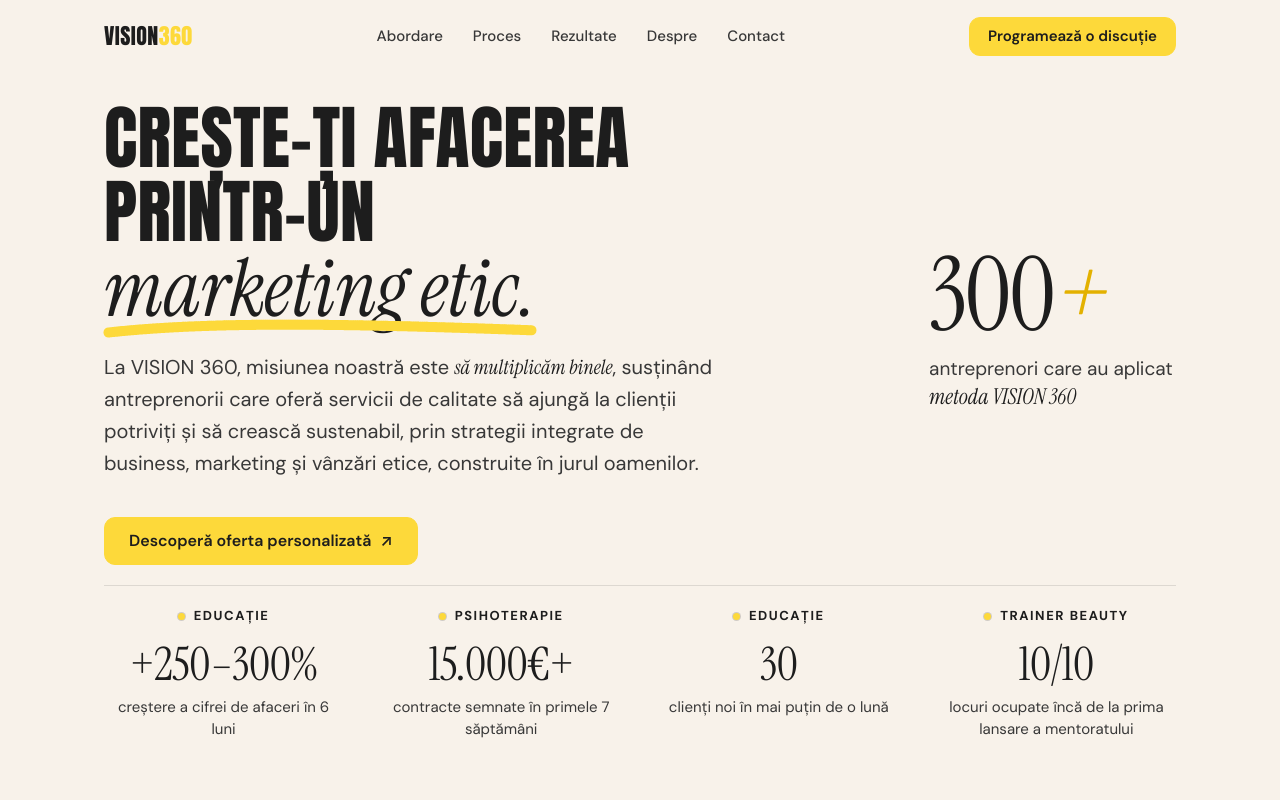
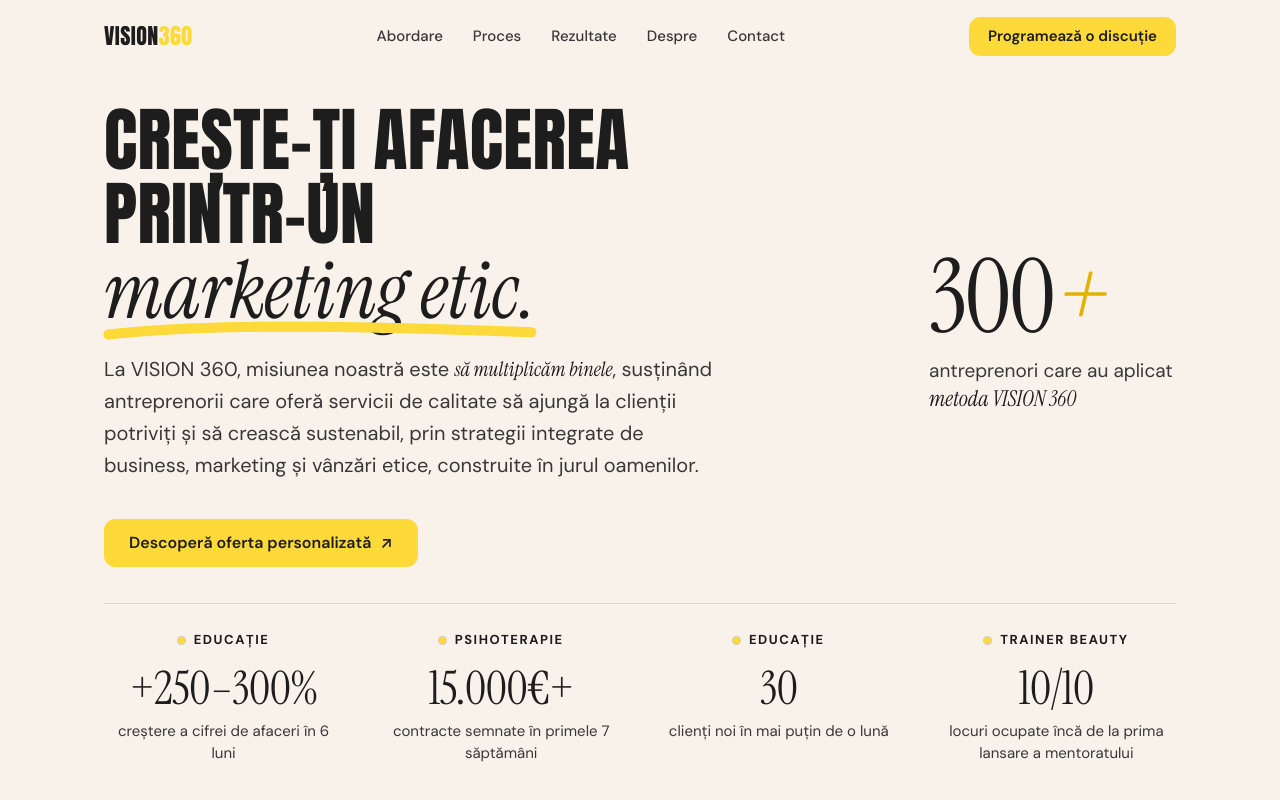
Before and after one commit to biaasap55/VISION-360-Landing-Page, a website: page index.html in a window 1280 px wide. Shown: the top 800 px of the page. Drawn offline with Linux system fonts and the light colour scheme.

Commit message:
Adjust hero bottom padding and results margin
Co-Authored-By: Claude Opus 4.6 <noreply@anthropic.com>

```diff
--- a/index.html
+++ b/index.html
@@ -120,7 +120,7 @@
   .reveal.d3{transition-delay:.24s}.reveal.d4{transition-delay:.32s}
 
   /* ---------- HERO ---------- */
-  .hero{min-height:100svh;display:flex;align-items:center;position:relative;padding-top:100px;padding-bottom:36px;overflow:hidden}
+  .hero{min-height:100svh;display:flex;align-items:center;position:relative;padding-top:100px;padding-bottom:10px;overflow:hidden}
   .hero-grid{display:grid;grid-template-columns:1fr;gap:48px;align-items:center;width:100%}
   .hero h1{font-size:clamp(44px,7vw,70px);line-height:1.06;color:var(--black);max-width:none}
   .hero h1 .ln{display:block}
@@ -532,7 +532,7 @@
   .hc-txt em{font-family:var(--font-serif);font-style:italic;font-size:1.15em;color:var(--black)}
 
   /* hero results */
-  .hero-results{grid-column:1/-1;margin-top:clamp(18px,2.5vh,34px);padding-top:20px;border-top:1px solid var(--line);display:grid;grid-template-columns:repeat(4,minmax(0,1fr));gap:clamp(20px,3vw,48px)}
+  .hero-results{grid-column:1/-1;margin-top:clamp(32px,4.5vh,56px);padding-top:26px;border-top:1px solid var(--line);display:grid;grid-template-columns:repeat(4,minmax(0,1fr));gap:clamp(20px,3vw,48px)}
   .hr-ind{display:flex;align-items:center;justify-content:center;gap:9px;font-size:13px;letter-spacing:.12em;text-transform:uppercase;font-weight:700;color:var(--black)}
   .hr-ind::before{content:"";width:7px;height:7px;border-radius:50%;background:var(--yellow);box-shadow:0 0 0 1px rgba(29,29,29,.18)}
   .hr-num{margin-top:14px;font-family:var(--font-serif);font-size:clamp(38px,3.6vw,52px);line-height:1;letter-spacing:-.01em;color:var(--black);white-space:nowrap;text-align:center}
```
